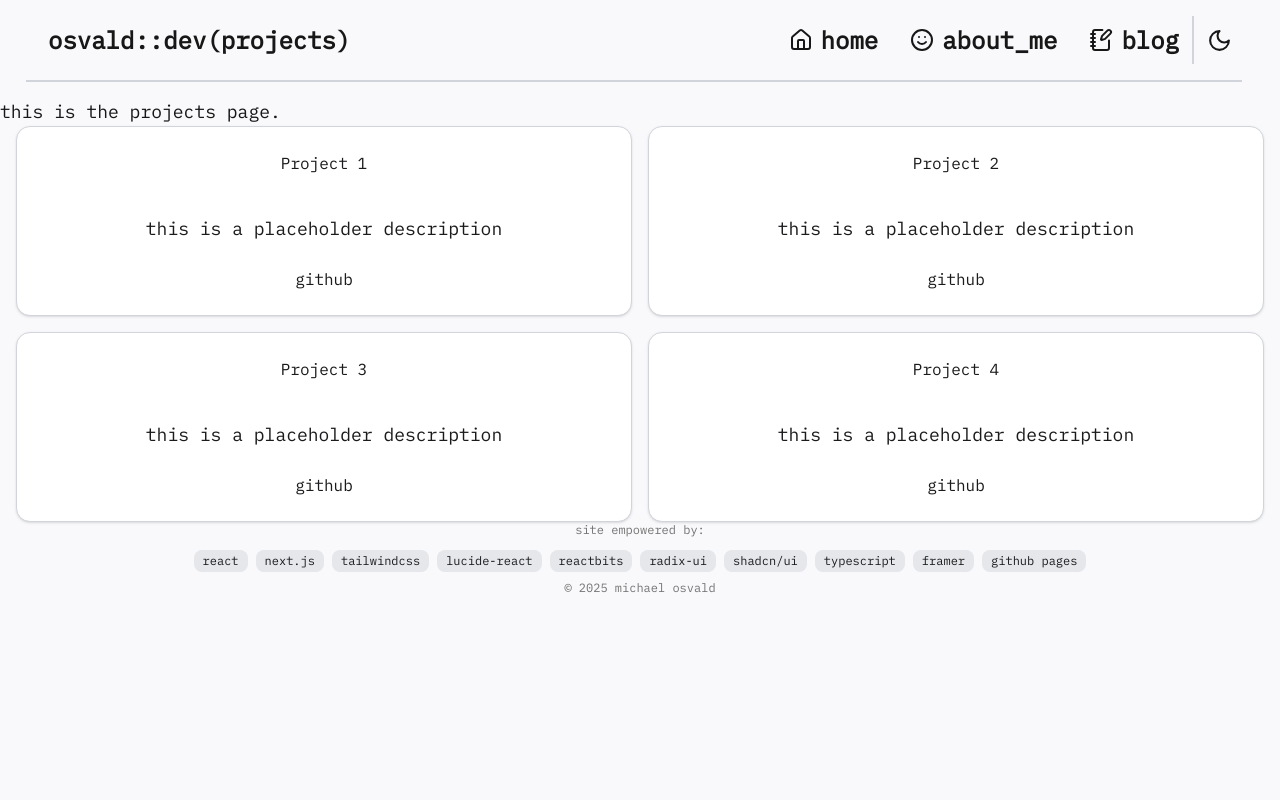
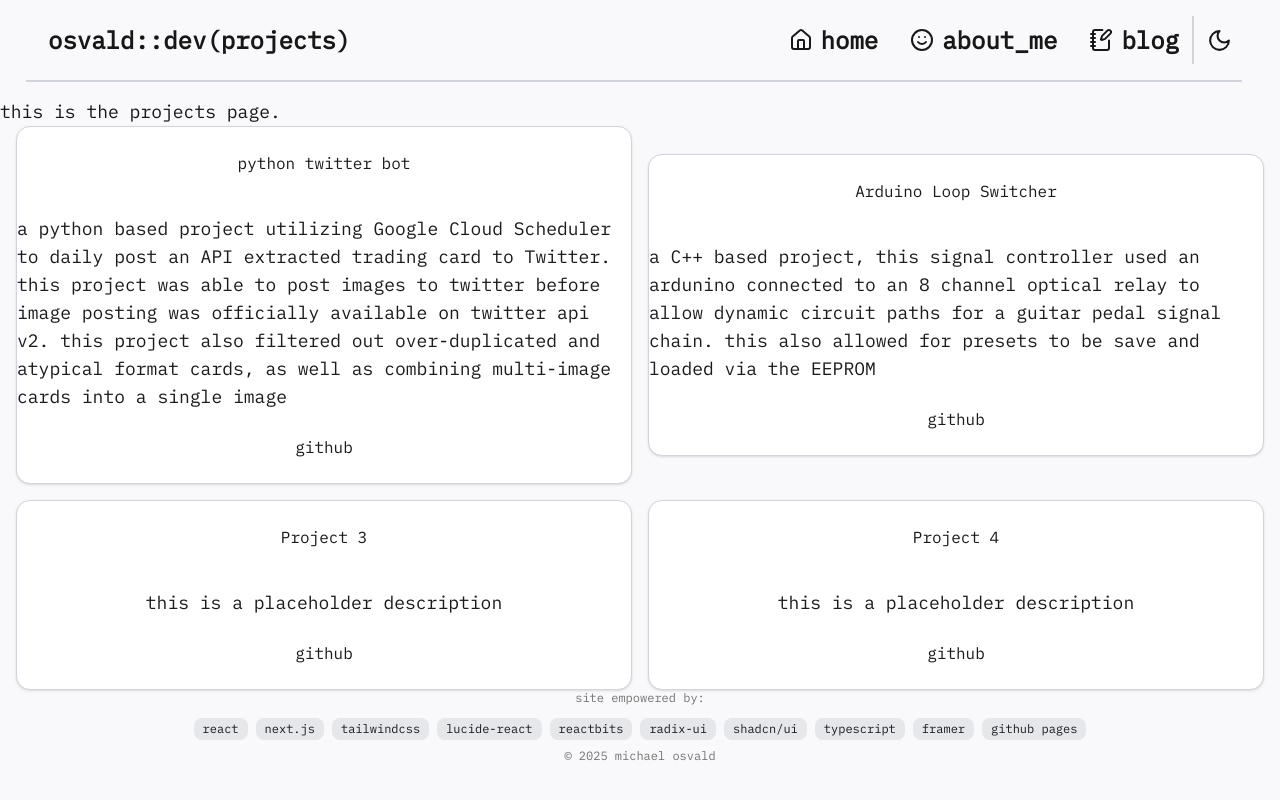
Before and after one commit to osvald-code/osvald-code.github.io, a Next.js app: page /projects in a window 1280 px wide. Built offline with nearby package versions, Linux system fonts and the light colour scheme.

Commit message:
Update page.tsx
some projects added

```diff
--- a/src/app/projects/page.tsx
+++ b/src/app/projects/page.tsx
@@ -61,14 +61,14 @@ export default function AboutMe() {
 
 const projects: { title: string; url: string; description: string}[] = [
   {
-    title:"Project 1",
+    title:"python twitter bot",
     url: "/.",
-    description: "this is a placeholder description",
+    description: "a python based project utilizing Google Cloud Scheduler to daily post an API extracted trading card to Twitter. this project was able to post images to twitter before image posting was officially available on twitter api v2. this project also filtered out over-duplicated and atypical format cards, as well as combining multi-image cards into a single image",
   },
   {
-    title: "Project 2",
+    title: "Arduino Loop Switcher",
     url: "/.",
-    description: "this is a placeholder description",
+    description: "a C++ based project, this signal controller used an ardunino connected to an 8 channel optical relay to allow dynamic circuit paths for a guitar pedal signal chain. this also allowed for presets to be save and loaded via the EEPROM",
   },
     {
     title: "Project 3",
```
